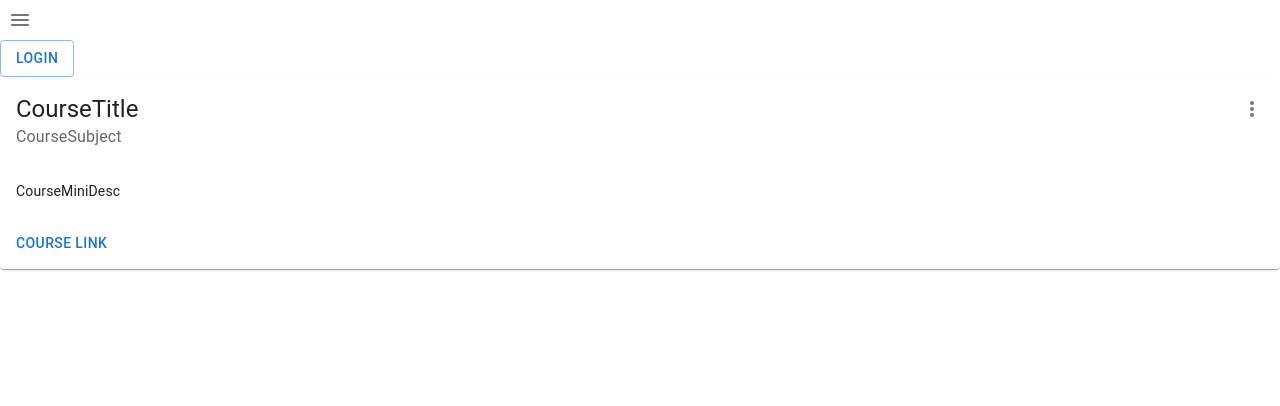
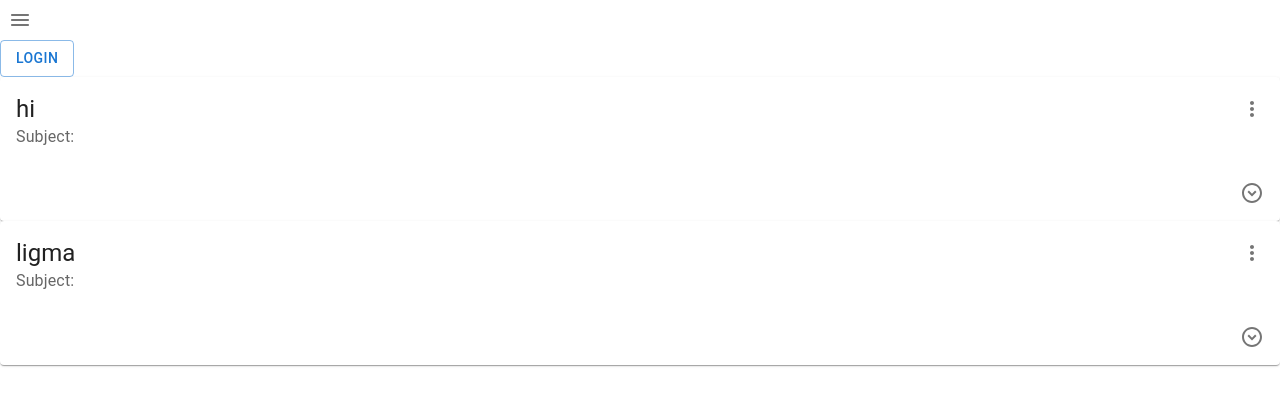
Before and after one commit to Adolfo-Contreras/Capstone, a React (Vite) app in the folder client/: page /courses in a window 1280 px wide. Shown: the top 406 px of the page. Built offline with nearby package versions, Linux system fonts and the light colour scheme.

Commit message:
improved CourseCardComponent

```diff
--- a/client/src/components/CourseCardComponent.jsx
+++ b/client/src/components/CourseCardComponent.jsx
@@ -1,28 +1,87 @@
-import { Card, CardActions, CardContent, CardHeader, Typography, Button, IconButton, Link } from "@mui/material";
+import { Card, CardActions, CardContent, CardHeader, Typography, IconButton, Collapse, Tooltip, Menu, MenuItem,  } from "@mui/material";
+import React from 'react';
+import { styled } from '@mui/material/styles';
 import MoreVertIcon from '@mui/icons-material/MoreVert';
+import ExpandCircleDownOutlinedIcon from '@mui/icons-material/ExpandCircleDownOutlined';
 
-export default function CourseCard(){
-        // const courseTitle = props.title;
-        // const courseDesc = props.description;
-        // const courseType = props.subject;
+const ExpandMore = styled((props) => {
+    const { expand, ...other } = props;
+    return <IconButton {...other} />;
+  })(({ theme, expand }) => ({
+    transform: !expand ? 'rotate(0deg)' : 'rotate(180deg)',
+    marginLeft: 'auto',
+    transition: theme.transitions.create('transform', {
+      duration: theme.transitions.duration.shortest,
+    }),
+  }));
+
+export default function CourseCard({title}){
+        // const title = props.title;
+        // const description = props.description;
+        // const subject = props.subject;
+//for the Collapsed description
+        const [expanded, setExpanded] = React.useState(false);
+        const handleExpandClick = () => {
+          setExpanded(!expanded);
+        };
+//for the Temp Menu Surface
+        const [anchorEl, setAnchorEl] = React.useState(null);
+        const open = Boolean(anchorEl);
+        const handleClick = (event) => {
+          setAnchorEl(event.currentTarget);
+        };
+        const handleClose = () => {
+          setAnchorEl(null);
+        };
         return (<>
             <main>
                 <Card>
                     <CardHeader
-                     title="CourseTitle"
-                     subheader="CourseSubject"
+                     title={title}
+                     subheader="Subject:"
                      action={
-                        <IconButton><MoreVertIcon></MoreVertIcon></IconButton>
+                      <section>
+                        <Tooltip title='Course Options'>
+                        <IconButton
+                        aria-controls={open ? 'basic-menu' : undefined}
+                        aria-haspopup="true"
+                        aria-expanded={open ? 'true' : undefined}
+                        onClick={handleClick}
+                        >
+                        <MoreVertIcon></MoreVertIcon>
+                        </IconButton>
+                        </Tooltip>
+
+                        <Menu
+                          id="basic-menu"
+                          anchorEl={anchorEl}
+                          open={open}
+                          onClose={handleClose}
+                          MenuListProps={{
+                            'aria-labelledby': 'basic-button',
+                          }}
+                        >
+                          <MenuItem>Hello</MenuItem>
+                        </Menu>
+                      </section>
                      }
                     />
+                <CardActions>
+                    <Tooltip title="Expand Description">
+                        <ExpandMore
+                        expand={expanded}
+                        onClick={handleExpandClick}
+                        aria-expanded={expanded}
+                        aria-label="Show Discription">
+                        <ExpandCircleDownOutlinedIcon></ExpandCircleDownOutlinedIcon>
+                        </ExpandMore>
+                    </Tooltip>
+                </CardActions>
+                <Collapse in={expanded} timeout='auto' unmountOnExit>
                     <CardContent>
                         <Typography variant="body2">CourseMiniDesc</Typography>
                     </CardContent>
-                <CardActions>
-                        <Link href="#">
-                            <Button variant="text">Course Link</Button>
-                        </Link>
-                </CardActions>
+                </Collapse>
                 </Card>
             </main>
         </>)
--- a/client/src/components/NavMenu.jsx
+++ b/client/src/components/NavMenu.jsx
@@ -1,5 +1,5 @@
 import MenuRoundedIcon from '@mui/icons-material/MenuRounded';
-import { Button, IconButton, SwipeableDrawer, Link, ButtonGroup} from '@mui/material';
+import { Button, IconButton, SwipeableDrawer, Link, ButtonGroup, Tooltip} from '@mui/material';
 import { useState } from 'react';
 
 export default function NavMenu(){
@@ -7,10 +7,12 @@ export default function NavMenu(){
     const toggleDrawer = (open)=>{setDrawer({ top: open})}
         return (<>
             <section>
-        <IconButton
-        aria-label='Open Navigation Menu'
-        onClick={() => toggleDrawer(true)}
-        ><MenuRoundedIcon/></IconButton>
+                <Tooltip title='Open Navigation'>
+                    <IconButton aria-label='Open Navigation Menu' onClick={() => toggleDrawer(true)}>
+                        <MenuRoundedIcon/>
+                    </IconButton>
+                </Tooltip>
+
             <SwipeableDrawer
             anchor='left'
             open={Drawer.top}
--- a/client/src/pages/Courses/index.jsx
+++ b/client/src/pages/Courses/index.jsx
@@ -6,7 +6,8 @@ const CoursesPage = ()=>{
     return (
         <main className=' w-screen h-screen'>
             <Navbar></Navbar>
-            <CourseCard></CourseCard>
+            <CourseCard title="hi"></CourseCard>
+            <CourseCard title='ligma'></CourseCard>
         </main>
     )
 }
```
